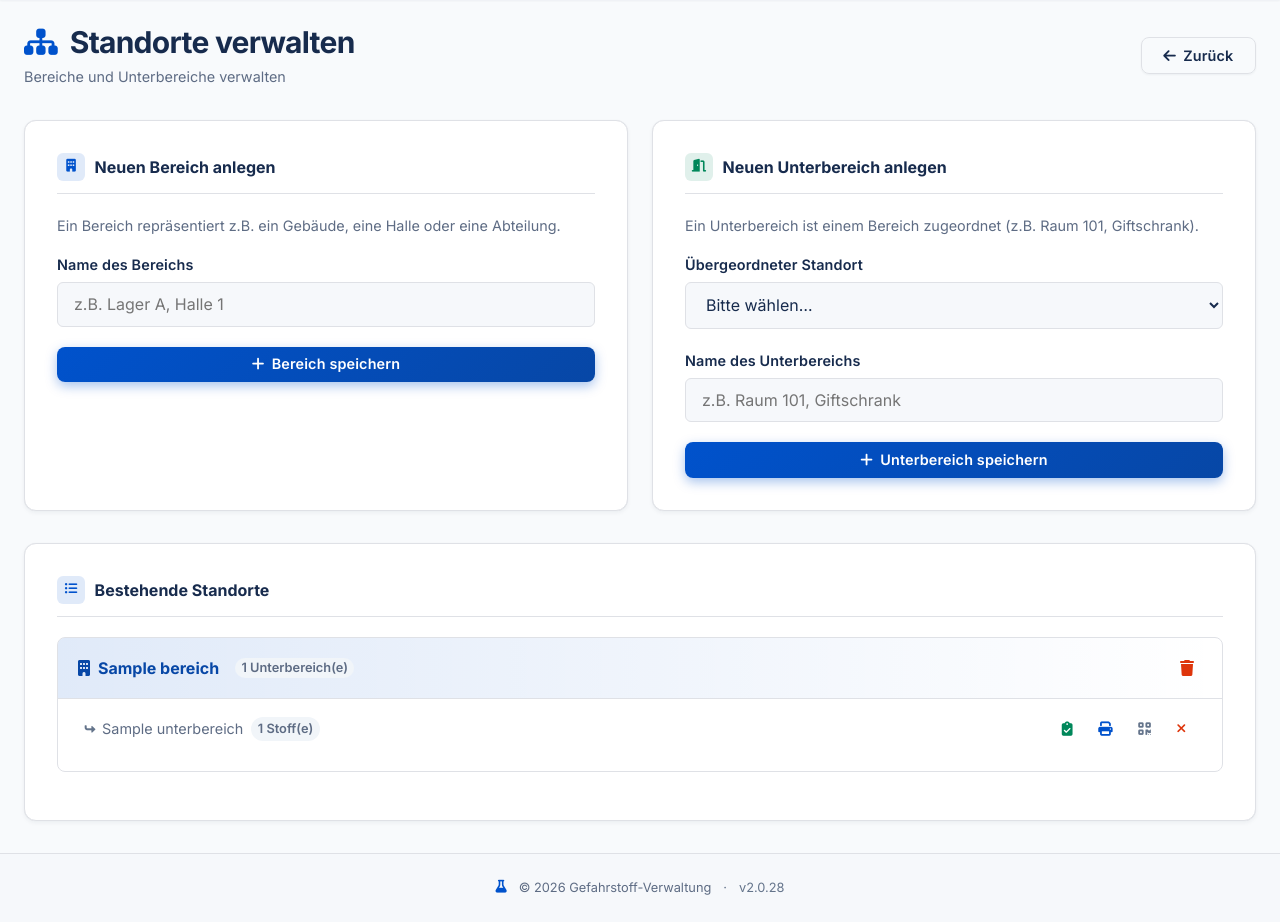
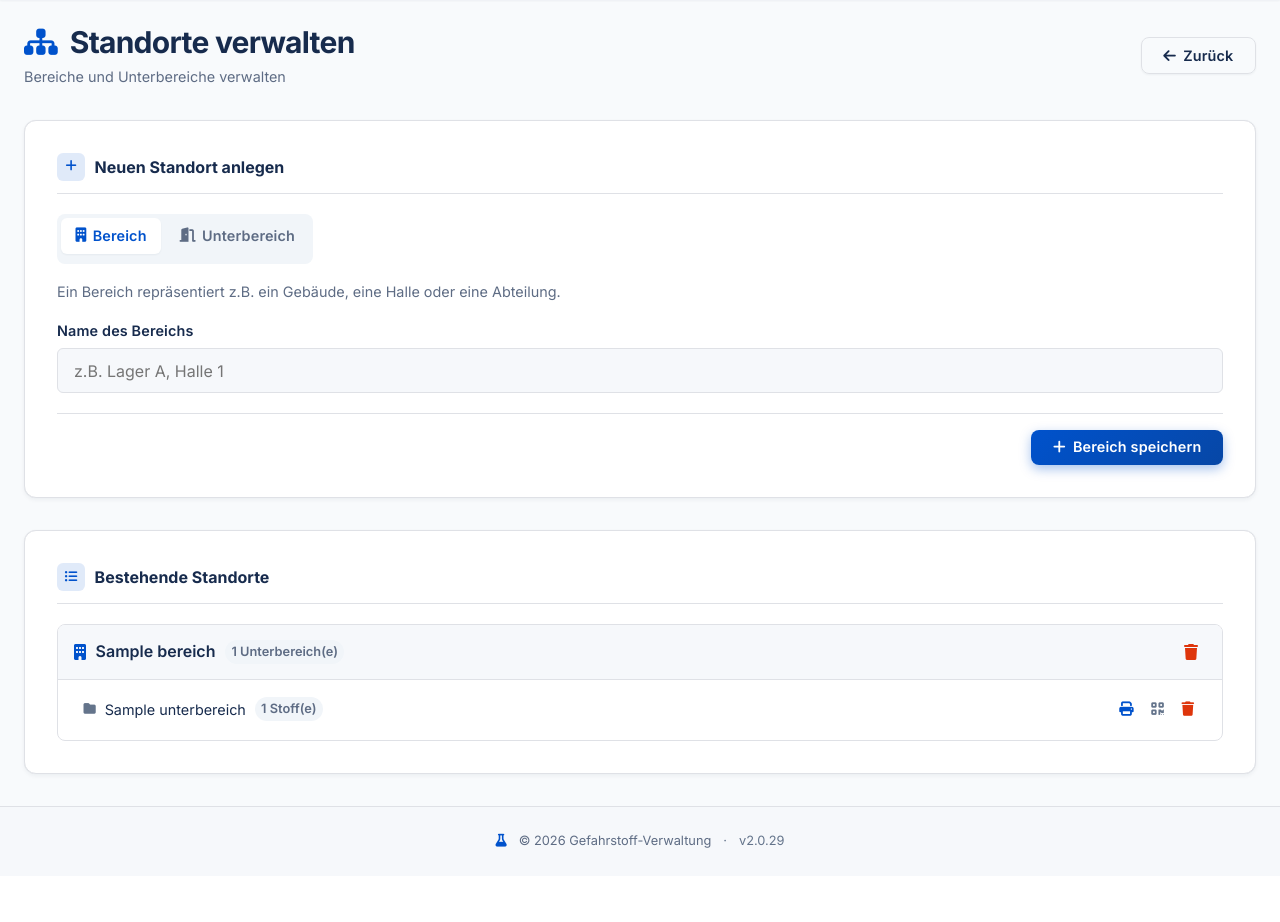
Before and after one commit to Donmeusi/gefahrstoffverzeichnis, a Flask app: page /locations in a window 1280 px wide. Shown: the part 61-983 px from the top of the page. After the commit the page ends 909 px from the top, so only its background shows below. Run offline with Flask 3, Linux system fonts and the light colour scheme; a user stored in the database is signed in; tables that the repository leaves empty hold one stand-in row (values such as "Sample post"); some libraries are stand-ins or nearby versions.

Commit message:
refactor: Standortverwaltung neu geordnet
Die Standortseite war optisch unruhig: zwei gleich laute Anlege-Knoepfe,
unausgewogene Formularkarten, ein blauer Balken je Bereich und vier gleich
gewichtete Aktionssymbole in jeder Zeile.

- Anlegen: EIN Formular mit Umschalter "Bereich / Unterbereich" (echte
  Radioknoepfe, nur die Kaestchen sind versteckt) statt zwei Karten mit zwei
  primaeren Knoepfen - eine Hauptaktion statt zwei.
- Liste als Baum: .bereich-header (blauer Verlauf) -> .tree-bereich-head
  (ruhig getoent); die Verschachtelung haengt an einer senkrechten Linie
  (.tree-node > .tree-children) statt an einer blossen Einrueckung; der
  Leerzustand hat ein Symbol statt Kursivtext.
- Aktionen: von vier auf drei zurueckgenommen - die Stoffzahl ist jetzt der
  Inventur-Link (.chip-link), daneben Druck, QR und Loeschen. Die Gruppe tritt
  im Ruhezustand zurueck (opacity .45) und wird beim Ueberfahren oder Fokus
  deutlich; auf Geraeten ohne Zeiger bleibt sie sichtbar. Loeschen einheitlich
  als Muelleimer.
- style.css: die alten Standort-Klassen (.bereich-card-new, .bereich-header,
  .unterbereich-list/-item/-empty) sind entfallen; neu .standort-tree, .tree-*,
  .tab-switch und .chip-link. pruefen.py-Faelle auf die neuen Klassen
  umgestellt (die Baumlinie wird an "Fach A" unter "Schrank 1" geprueft).
- HANDBUCH 5.1 (Umschalter, Baum, klickbare Stoffzahl) und CHANGELOG v3.23
  nachgezogen.

Belege: 119 Tests gruen, DB-Pruefsumme unveraendert, berechnete Werte OK,
kein Ueberlauf von 320 bis 1920 px. Bilder: gefahrstoff-standorte-neu.png
(hell) und -dark.png.

APP_VERSION 2.0.28 -> 2.0.29.

Co-Authored-By: Claude Code <noreply@anthropic.com>

```diff
--- a/main.py
+++ b/main.py
@@ -76,7 +76,7 @@ def handle_csrf_error(e):
 # (base.html: ?v={{ APP_VERSION }}). Nach Änderungen an style.css muss diese
 # Zahl hochgezählt werden, sonst liefern die Browser weiter die alte Fassung
 # aus ihrem Cache und die Änderung wirkt beim Nutzer nicht.
-APP_VERSION = "2.0.28"
+APP_VERSION = "2.0.29"
 
 @app.context_processor
 def inject_globals():
--- a/static/style.css
+++ b/static/style.css
@@ -1853,52 +1853,114 @@ body.auth-page::before {
 .profile-hero-info p { color: var(--text-muted); font-size: var(--fs-sm); margin: 0; }
 
 /* ============================================================
-   LOCATION CARDS
-   ============================================================ */
-.bereich-card-new {
-    background: var(--bg-card);
+   STANDORTE (Baum)
+   ============================================================ */
+/* Bereich und seine Unterbereiche als Baum. Der Bereichskopf ist ruhig
+   getoent statt eines blauen Balkens (der machte aus jedem Bereich einen
+   Abschnitt); die Ebenen sind an einer senkrechten Linie zu erkennen. Die
+   Stoffzahl ist ein Link in die Inventur, die Aktionssymbole treten im
+   Ruhezustand zurueck und werden beim Ueberfahren deutlich. */
+.standort-tree { display: flex; flex-direction: column; gap: 0.75rem; margin-top: 0.5rem; }
+
+.tree-bereich {
     border: 1px solid var(--border);
     border-radius: var(--radius);
     overflow: hidden;
-    margin-bottom: 1rem;
-    transition: box-shadow var(--transition);
-}
-.bereich-card-new:hover { box-shadow: var(--shadow); }
-
-.bereich-header {
+}
+.tree-bereich-head {
     display: flex;
     justify-content: space-between;
     align-items: center;
-    padding: 0.9rem 1.25rem;
-    background: linear-gradient(90deg, var(--primary-light), transparent);
+    gap: 0.75rem;
+    padding: 0.7rem 1rem;
+    background: var(--bg-subtle);
     border-bottom: 1px solid var(--border);
 }
-.bereich-header h4 { margin: 0; font-size: var(--fs-base); color: var(--primary-hover); display: flex; align-items: center; gap: 0.5rem; }
-
-.unterbereich-list { padding: 0.5rem 1.25rem 0.75rem; display: flex; flex-direction: column; gap: 0.3rem; }
-
-.unterbereich-item {
+.tree-bereich-name {
+    display: flex;
+    align-items: center;
+    gap: 0.6rem;
+    min-width: 0;
+    font-weight: 600;
+    color: var(--text-main);
+}
+.tree-bereich-name > i { color: var(--primary-ink); }
+
+/* Die Kinder eines Knotens. Die senkrechte Linie zeigt die Ebene; sie sitzt
+   nur an verschachtelten Knoten, die oberste Ebene liegt direkt in der
+   Bereichskarte. */
+.tree-children { padding: 0.45rem 0.75rem 0.6rem 1.1rem; display: flex; flex-direction: column; gap: 0.1rem; }
+.tree-node > .tree-children { padding-left: 1.6rem; margin-left: 0.9rem; border-left: 1px solid var(--border); }
+
+.tree-row {
     display: flex;
     justify-content: space-between;
     align-items: center;
+    gap: 0.75rem;
     padding: 0.4rem 0.5rem;
     border-radius: var(--radius-sm);
-    font-size: var(--fs-sm);
     transition: background var(--transition);
 }
-.unterbereich-item:hover { background: var(--bg-muted); }
-/* Eingerueckte Zeile: zeigt die Verschachtelungstiefe an. Die Einrueckung
-   selbst kommt als margin-left aus der Vorlage (sie haengt an der Ebene),
-   hier nur die Kante. */
-.unterbereich-item--nested { border-left: 2px solid var(--border); }
-
-/* "Noch keine Unterbereiche angelegt" - gleiche Polsterung wie .unterbereich-list. */
-.unterbereich-empty {
-    padding: 0.5rem 1.25rem 0.75rem;
+.tree-row:hover { background: var(--bg-hover); }
+.tree-label { display: flex; align-items: center; gap: 0.55rem; min-width: 0; font-size: var(--fs-sm); color: var(--text-main); }
+.tree-label > i { color: var(--text-light); font-size: 0.85em; }
+
+.tree-actions {
+    display: flex;
+    align-items: center;
+    gap: 0.1rem;
+    flex-shrink: 0;
+    opacity: 0.45;
+    transition: opacity var(--transition);
+}
+.tree-row:hover .tree-actions,
+.tree-actions:focus-within { opacity: 1; }
+/* Auf Geraeten ohne Zeiger (Tablet, Telefon) gibt es kein Ueberfahren - dort
+   bleiben die Aktionssymbole sichtbar, sonst waeren sie nur zu erahnen. */
+@media (hover: none) {
+    .tree-actions { opacity: 1; }
+}
+
+.tree-empty {
+    padding: 0.6rem 1.25rem;
     color: var(--text-light);
     font-size: var(--fs-sm);
-    font-style: italic;
-}
+    display: flex;
+    align-items: center;
+    gap: 0.5rem;
+}
+.tree-empty > i { opacity: 0.7; }
+
+/* Anklickbare Stoffzahl: fuehrt in die Schnell-Inventur. */
+.chip-link { text-decoration: none; transition: background var(--transition), color var(--transition); }
+.chip-link:hover { background: var(--primary-light); color: var(--primary-ink); }
+
+/* Umschalter "Bereich / Unterbereich" ueber dem Anlegeformular. Als echte
+   Radioknoepfe (Tastatur, Vorleseprogramm), die Kaestchen selbst versteckt. */
+.tab-switch {
+    display: inline-flex;
+    gap: 0.25rem;
+    padding: 0.25rem;
+    background: var(--bg-muted);
+    border-radius: var(--radius);
+    margin-bottom: 1rem;
+}
+.tab-switch input { position: absolute; opacity: 0; width: 1px; height: 1px; }
+.tab-switch label {
+    display: inline-flex;
+    align-items: center;
+    gap: 0.4rem;
+    padding: 0.4rem 0.9rem;
+    border-radius: var(--radius-sm);
+    font-size: var(--fs-sm);
+    font-weight: 600;
+    color: var(--text-muted);
+    cursor: pointer;
+    transition: background var(--transition), color var(--transition);
+}
+.tab-switch input:checked + label { background: var(--bg-card); color: var(--primary-ink); box-shadow: var(--shadow-sm); }
+.tab-switch input:focus-visible + label { box-shadow: var(--ring); }
+.tab-switch input:disabled + label { opacity: 0.5; cursor: not-allowed; }
 
 /* Gruppenkopf in einem Auswahlfeld ("Bereich" ueber den Unterbereichen). */
 .option-strong { font-weight: bold; }
@@ -1909,7 +1971,6 @@ body.auth-page::before {
 /* Name des Gefahrstoffs in der Liste. Die Klasse ist zugleich der Haken, ueber
    den filterTable() die Zeile findet - sie darf nicht entfallen. */
 .stoff-name { font-size: var(--fs-base); }
-.unterbereich-item span { display: flex; align-items: center; gap: 0.5rem; color: var(--text-muted); }
 /* War nur als .unterbereich-item .count-chip definiert. In users.html steht
    die Klasse ausserhalb dieses Kontexts und war dort wirkungslos - die
    Kacheln hatten deshalb gar keine Gestaltung. */
--- a/templates/locations.html
+++ b/templates/locations.html
@@ -10,21 +10,20 @@
 {% endfor %}
 {% endmacro %}
 
-{% macro render_unterbereich_list(unterbereich, level) %}
-<div class="unterbereich-item mb-2{% if level > 0 %} unterbereich-item--nested{% endif %}"
-     style="margin-left: {{ level * 1.5 }}rem;">
-    <span>
-        <i class="fa-solid fa-level-up-alt fa-rotate-90 text-light icon-sm"></i>
+{# Eine Zeile des Standortbaums. Die Einrueckung der Ebene kommt aus dem CSS
+   (die senkrechte Linie an .tree-node > .tree-children), nicht mehr aus einem
+   Inline-Abstand. Die Stoffzahl fuehrt in die Schnell-Inventur - damit ist das
+   eigene Inventur-Symbol daneben entbehrlich. #}
+{% macro render_unterbereich_list(unterbereich) %}
+<div class="tree-node">
+    <div class="tree-row">
+        <span class="tree-label">
+            <i class="fa-solid fa-folder" aria-hidden="true"></i>
             {{ unterbereich.name }}
-        <span class="count-chip">{{ unterbereich.gefahrstoffe|length }} Stoff(e)</span>
+            <a class="count-chip chip-link" href="{{ url_for('location_inventur', id=unterbereich.id) }}"
+               title="Schnell-Inventur für {{ unterbereich.name }} öffnen">{{ unterbereich.gefahrstoffe|length }} Stoff(e)</a>
         </span>
-    {# Diese Schaltflaechen bestehen nur aus einem Symbol; ihr Name kam bisher
-       ausschliesslich aus title. aria-label liefert denselben Text als
-       zugaenglichen Namen, title bleibt fuer den Mauszeiger-Tooltip. #}
-    <div class="inline-row">
-        <a href="{{ url_for('location_inventur', id=unterbereich.id) }}" class="btn-icon text-success text-sm" title="Schnell-Inventur durchführen" aria-label="Schnell-Inventur durchführen">
-            <i class="fa-solid fa-clipboard-check" aria-hidden="true"></i>
-        </a>
+        <div class="tree-actions">
             <a href="{{ url_for('location_print', id=unterbereich.id) }}" target="_blank" class="btn-icon text-primary text-sm" title="Schrank-Aushang (A4) drucken" aria-label="Schrank-Aushang (A4) drucken">
                 <i class="fa-solid fa-print" aria-hidden="true"></i>
             </a>
@@ -37,17 +36,22 @@
                 {% if current_user.is_admin or unterbereich.bereich.owner_id == current_user.id %}
                 {# Der Name nennt den Unterbereich: sonst heißen alle Löschknöpfe
                    einer Liste gleich und man hört nicht, welcher gemeint ist. #}
-            <button type="submit" class="btn-icon text-danger text-xs" title="Unterbereich löschen"
+                <button type="submit" class="btn-icon text-danger text-sm" title="Unterbereich löschen"
                         aria-label="Unterbereich {{ unterbereich.name }} löschen">
-                <i class="fa-solid fa-times" aria-hidden="true"></i>
+                    <i class="fa-solid fa-trash" aria-hidden="true"></i>
                 </button>
                 {% endif %}
             </form>
         </div>
     </div>
+    {% if unterbereich.children %}
+    <div class="tree-children">
         {% for child in unterbereich.children %}
-    {{ render_unterbereich_list(child, level + 1) }}
+            {{ render_unterbereich_list(child) }}
         {% endfor %}
+    </div>
+    {% endif %}
+</div>
 {% endmacro %}
 
 <div class="page-header">
@@ -58,16 +62,25 @@
     <a href="{{ url_for('index') }}" class="btn btn-outline"><i class="fa-solid fa-arrow-left"></i> Zurück</a>
 </div>
 
-<!-- Forms grid -->
-<div class="row mb-5">
-    <!-- Neuen Bereich -->
-    <div class="card">
+{# Anlegen: ein Formular statt zwei. Der Umschalter waehlt die Art; das jeweils
+   andere Feld bleibt verborgen. Damit gibt es nur EINEN Speichern-Knopf - zwei
+   gleich laute waren keiner (wie in der Detailsicht). #}
+<div class="card mb-5">
     <div class="card-body">
         <div class="section-header">
-                <i class="fa-solid fa-building icon-primary"></i>
-                <h3>Neuen Bereich anlegen</h3>
+            <i class="fa-solid fa-plus icon-primary"></i>
+            <h3>Neuen Standort anlegen</h3>
         </div>
-            <p class="text-muted mb-3 text-sm">
+
+        <div class="tab-switch">
+            <input type="radio" name="standort_art" id="art_bereich" value="bereich" checked>
+            <label for="art_bereich"><i class="fa-solid fa-building" aria-hidden="true"></i> Bereich</label>
+            <input type="radio" name="standort_art" id="art_unterbereich" value="unterbereich" {% if not bereiche %}disabled{% endif %}>
+            <label for="art_unterbereich"><i class="fa-solid fa-door-open" aria-hidden="true"></i> Unterbereich</label>
+        </div>
+
+        <div id="pane-bereich">
+            <p class="text-muted text-sm mb-3">
                 Ein Bereich repräsentiert z.B. ein Gebäude, eine Halle oder eine Abteilung.
             </p>
             <form action="{{ url_for('locations') }}" method="POST">
@@ -78,21 +91,16 @@
                     <input type="text" id="bereich_name" name="bereich_name" required
                            placeholder="z.B. Lager A, Halle 1">
                 </div>
-                <button type="submit" class="btn btn-primary w-100">
+                <div class="form-actions">
+                    <button type="submit" class="btn btn-primary">
                         <i class="fa-solid fa-plus"></i> Bereich speichern
                     </button>
+                </div>
             </form>
         </div>
-    </div>
 
-    <!-- Neuen Unterbereich -->
-    <div class="card">
-        <div class="card-body">
-            <div class="section-header">
-                <i class="fa-solid fa-door-open icon-success"></i>
-                <h3>Neuen Unterbereich anlegen</h3>
-            </div>
-            <p class="text-muted mb-3 text-sm">
+        <div id="pane-unterbereich" class="is-hidden">
+            <p class="text-muted text-sm mb-3">
                 Ein Unterbereich ist einem Bereich zugeordnet (z.B. Raum 101, Giftschrank).
             </p>
             <form action="{{ url_for('locations') }}" method="POST">
@@ -117,15 +125,11 @@
                     <input type="text" id="unterbereich_name" name="unterbereich_name" required
                            placeholder="z.B. Raum 101, Giftschrank">
                 </div>
-                {% if bereiche %}
-                <button type="submit" class="btn btn-primary w-100">
+                <div class="form-actions">
+                    <button type="submit" class="btn btn-primary">
                         <i class="fa-solid fa-plus"></i> Unterbereich speichern
                     </button>
-                {% else %}
-                <button type="submit" class="btn btn-primary w-100" disabled>
-                    <i class="fa-solid fa-info-circle"></i> Erst einen Bereich anlegen
-                </button>
-                {% endif %}
+                </div>
             </form>
         </div>
     </div>
@@ -140,15 +144,15 @@
         </div>
 
         {% if bereiche %}
-        <div class="stack-sm mt-2">
+        <div class="standort-tree">
             {% for bereich in bereiche %}
-            <div class="bereich-card-new">
-                <div class="bereich-header">
-                    <h4>
-                        <i class="fa-solid fa-building"></i>
+            <div class="tree-bereich">
+                <div class="tree-bereich-head">
+                    <span class="tree-bereich-name">
+                        <i class="fa-solid fa-building" aria-hidden="true"></i>
                         {{ bereich.name }}
-                        <span class="count-chip ml-2">{{ bereich.unterbereiche|length }} Unterbereich(e)</span>
-                    </h4>
+                        <span class="count-chip">{{ bereich.unterbereiche|length }} Unterbereich(e)</span>
+                    </span>
                     <form action="{{ url_for('delete_bereich', id=bereich.id) }}" method="POST"
                           onsubmit="return confirm('Bereich und alle Unterbereiche wirklich löschen?');">
     <input type="hidden" name="csrf_token" value="{{ csrf_token() }}"/>
@@ -169,15 +173,16 @@
                 </div>
 
                 {% if bereich.unterbereiche %}
-                <div class="unterbereich-list">
+                <div class="tree-children">
                     {% for unter in bereich.unterbereiche %}
                         {% if not unter.parent_id %}
-                            {{ render_unterbereich_list(unter, 0) }}
+                            {{ render_unterbereich_list(unter) }}
                         {% endif %}
                     {% endfor %}
                 </div>
                 {% else %}
-                <div class="unterbereich-empty">
+                <div class="tree-empty">
+                    <i class="fa-solid fa-folder-open" aria-hidden="true"></i>
                     Noch keine Unterbereiche angelegt.
                 </div>
                 {% endif %}
@@ -193,3 +198,25 @@
     </div>
 </div>
 {% endblock %}
+
+{% block scripts %}
+<script>
+    // Umschalter über dem Anlegeformular: zeigt entweder das Bereich- oder das
+    // Unterbereich-Feld. Die Radios sind echt (Tastatur, Vorleseprogramm), nur
+    // die Kästchen selbst sind versteckt.
+    (function () {
+        var bereich = document.getElementById('art_bereich');
+        var unterbereich = document.getElementById('art_unterbereich');
+        var paneB = document.getElementById('pane-bereich');
+        var paneU = document.getElementById('pane-unterbereich');
+        if (!bereich || !unterbereich) return;
+        function zeige(art) {
+            var istBereich = art === 'bereich';
+            paneB.classList.toggle('is-hidden', !istBereich);
+            paneU.classList.toggle('is-hidden', istBereich);
+        }
+        bereich.addEventListener('change', function () { zeige('bereich'); });
+        unterbereich.addEventListener('change', function () { zeige('unterbereich'); });
+    })();
+</script>
+{% endblock %}
```
Also changed, not shown: HANDBUCH.md (+6 -1 lines), CHANGELOG.md. Lines whose indentation alone changed are shown as unchanged.
